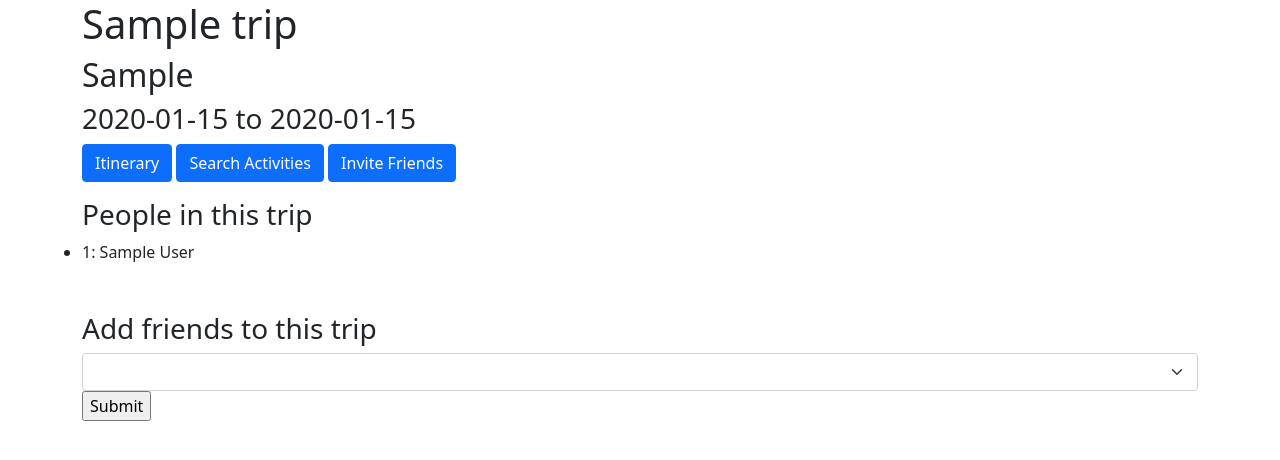
After one commit to kat-jiang/Travel-planning-project, a Flask app: page /trip/1/invite in a window 1280 px wide. The commit adds this page. Shown: the top 460 px of the page. Run offline with Flask 2, Linux system fonts and the light colour scheme; tables that the repository leaves empty hold one stand-in row (values such as "Sample post"); lists and menus that the app fills with data are empty.

Commit message:
added add-friend-to-trip functionality

```diff
--- a/crud.py
+++ b/crud.py
@@ -31,6 +31,13 @@ def get_user_trips(user_id):
     user = User.query.get(user_id)
 
     return user.trips
+
+def get_all_users():
+    """Return list of all users"""
+
+    users = User.query.all()
+
+    return users
 
 def create_trip(trip_location, trip_name, start_date, end_date):
     """Create and return a new trip."""
--- a/server.py
+++ b/server.py
@@ -192,11 +192,32 @@ def display_trip_activities(trip_id):
     return render_template('activities.html', trip=trip, activities=activities, data=data)
 
 
-# @app.route('/trip/<trip_id>/invite')
-# def invite_friends(trip_id):
-#     """Invite friends into trip"""
+@app.route('/trip/<trip_id>/invite')
+def invite_friends(trip_id):
+    """Invite friends into trip"""
+    trip = crud.get_trip_by_id(trip_id)
 
-#     return render_template('trip.html')
+    trip_users = trip.users
+
+    all_users = crud.get_all_users()
+
+    return render_template('invite-friends.html', trip=trip, trip_users=trip_users, all_users=all_users)
+
+@app.route('/add-friend', methods=["POST"])
+def add_friend_to_trip():
+    """Add user to trip"""
+    #retrieve user and trip info from form
+    user_id = request.form.get("user-id")
+    trip_id = request.form.get("trip-id")
+    #retrieve user and trip info from db
+    trip = crud.get_trip_by_id(trip_id)
+    user = crud.get_user_by_id(user_id)
+    #add user to trip and commit to db
+    trip.users.append(user)
+    db.session.commit()
+
+    return redirect(f'/trip/{trip_id}/invite')
+
 
 #  @app.route('/trip/<trip_id>/activities/search')
 
--- a/templates/activities.html
+++ b/templates/activities.html
@@ -38,8 +38,10 @@
                 {{ activity.name }} {{activity.rating}}
               </h5>
               <p class="card-text">
-                {{activity.location.display_address[0]}}
-                {{activity.location.display_address[1]}}
+                {% for item in activity.location.display_address %}
+                  {{item}}
+                {% endfor %}
+                <br>
                 {{activity.display_phone}}
               </p>
               <p class="card-text">
--- /dev/null
+++ b/templates/invite-friends.html
@@ -0,0 +1,54 @@
+{% extends 'base.html' %}
+{% block title %}Trip{% endblock %}
+
+{% block body %}
+<input type="hidden" id="trip_id" value="{{trip.trip_id}}">
+
+<div class="container">
+  <div class="row">
+    <h1>{{trip.trip_name}}</h1>
+    <h2>{{trip.trip_location}}</h2>
+    <h3>{{trip.start_date.date()}} to {{trip.end_date.date()}}</h3>
+  </div>
+
+  <div class="row">
+    <div class="d-grid gap-2 d-md-block">
+      <a href='/trip/{{trip.trip_id}}/itinerary' class="btn btn-primary">Itinerary</a>
+      <a href='/trip/{{trip.trip_id}}/activities' class="btn btn-primary">Search Activities</a>
+      <a href='/trip/{{trip.trip_id}}/invite' class="btn btn-primary">Invite Friends</a>
+    </div>
+  </div>
+
+  <div class="row">
+    <p>
+      <h3>People in this trip</h3>
+      <ul>
+        {% for user in trip_users %}
+
+        <li>{{user.user_id}}: {{user.fname}} {{user.lname}}</li>
+
+        {% endfor %}
+      </ul>
+    </p>
+    <p>
+      <h3>Add friends to this trip</h3>
+      <form action="/add-friend" method="POST">
+        <input type="hidden" name="trip-id" value="{{trip.trip_id}}">
+        <select class="form-select" name="user-id">
+          {% for user in all_users %}
+            {% if user not in trip_users %}
+              <option value="{{user.user_id}}">
+                {{user.user_id}}: {{user.fname}} {{user.lname}}
+              </option>
+            {% endif %}
+          {% endfor %}
+        </select>
+        <input type="submit">
+      </form>
+
+    </p>
+  </div>
+
+</div>
+
+{% endblock %}
```
